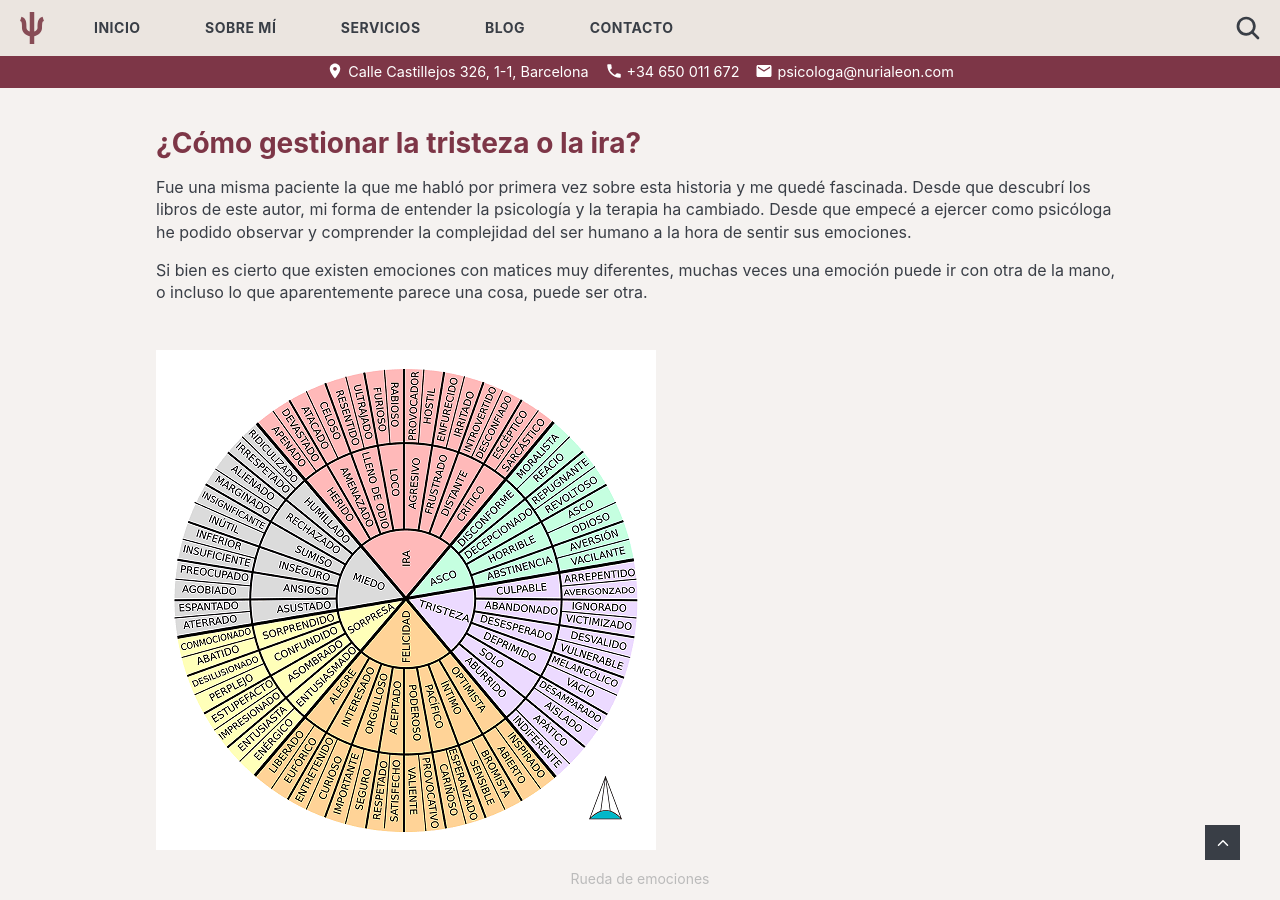
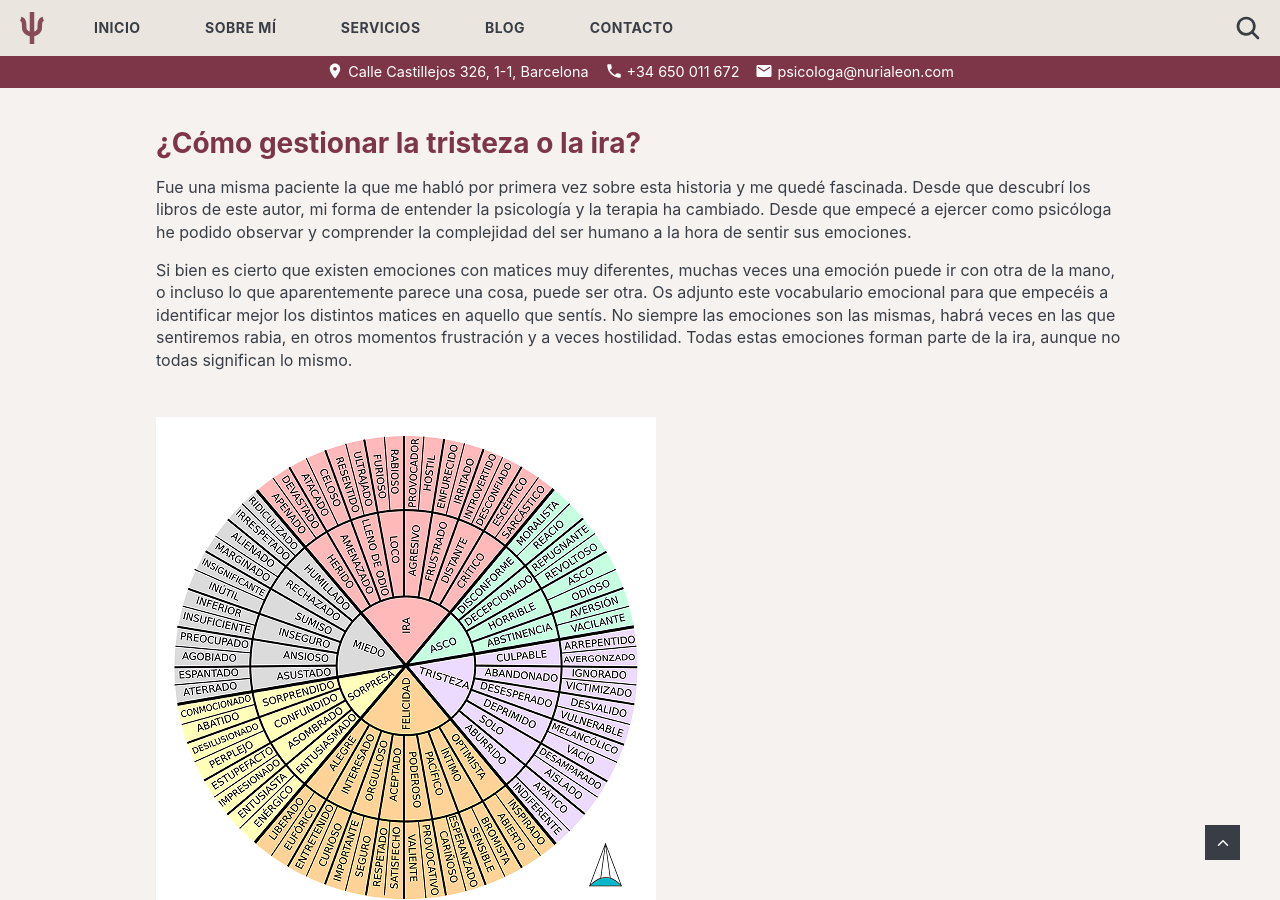
Before and after one commit to nurialeonsallent/nurialeon.com, a Jekyll site: the page built from _posts/2021-01-01-tristeza-furia-emociones-bucay.markdown, in a window 1280 px wide and 900 px high, scrolled down 1387 px. Built offline with Jekyll 4.4.1, drawn with Linux system fonts in a browser that asks for light colours; some of the changed text lies outside the part shown.

Commit message:
Update 2021-01-01-tristeza-furia-emociones-bucay.markdown

```diff
--- a/_posts/2021-01-01-tristeza-furia-emociones-bucay.markdown
+++ b/_posts/2021-01-01-tristeza-furia-emociones-bucay.markdown
@@ -40,14 +40,13 @@
 
 Fue una misma paciente la que me habló por primera vez sobre esta historia y me quedé fascinada. Desde que descubrí los libros de este autor, mi forma de entender la psicología y la terapia ha cambiado. Desde que empecé a ejercer como psicóloga he podido observar y comprender la complejidad del ser humano a la hora de sentir sus emociones.
 
-Si bien es cierto que existen emociones con matices muy diferentes, muchas veces una emoción puede ir con otra de la mano, o incluso lo que aparentemente parece una cosa, puede ser otra.
+Si bien es cierto que existen emociones con matices muy diferentes, muchas veces una emoción puede ir con otra de la mano, o incluso lo que aparentemente parece una cosa, puede ser otra. Os adjunto este vocabulario emocional para que empecéis a identificar mejor los distintos matices en aquello que sentís. No siempre las emociones son las mismas, habrá veces en las que sentiremos rabia, en otros momentos frustración y a veces hostilidad. Todas estas emociones forman parte de la ira, aunque no todas significan lo mismo.
 
 ![Rueda de emociones ]({{ site.baseurl }}/images/Rueda-de-las-emociones-ninos.jpg)
 *Rueda de emociones*
 
-Si hablamos de tristeza y furia, podemos entender con este cuento que son realmente emociones primas hermanas. Muchas veces la furia contenida puede acabar desarrollando una tristeza, y puede que una tristeza profunda lo que nos quiere transmitir es que ha habido muchas furias encubiertas.
+Si hablamos de tristeza y furia, que serían las dos emociones generales del centro de la rueda, podemos entender con este cuento que son realmente emociones primas hermanas. Muchas veces la furia contenida puede acabar desarrollando una tristeza, y puede que una tristeza profunda lo que nos quiere transmitir es que ha habido muchas furias contenidas.
 
-Hay veces que uno acumula y acumula emociones de rabia y enfado, pero si esta contención la mantenemos en el tiempo se acabará convirtiendo en una depresión y profunda tristeza.
+Hay veces que uno acumula y acumula emociones de rabia y enfado, pero si esta contención la mantenemos a largo plazo, acabará convirtiendose en una depresión y una tristeza profunda. La identificación y la validación son dos de los primeros pasos para empezar a gestionar mejor lo que sentimos.
 
-
-Lo mejor es pedir la ayuda de un **psicólogo especializado** que pueda ayudar a gestionar  crear un vínculo seguro en todas sus relaciones.
+Pedir la ayuda de un **psicólogo especializado** es lo mejor para que pueda ayudar a identificar, validar y transitar junt@s las emociones desde la aceptación y el no juicio. Las emociones no son malas en sí, todas tienen su función y son adaptativas, nos ofrecen un mensaje que hay que descubrir.
```
